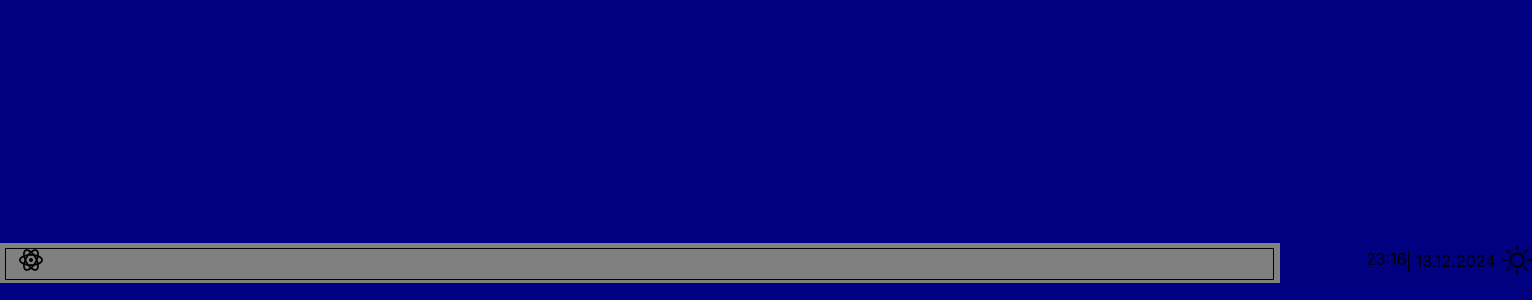
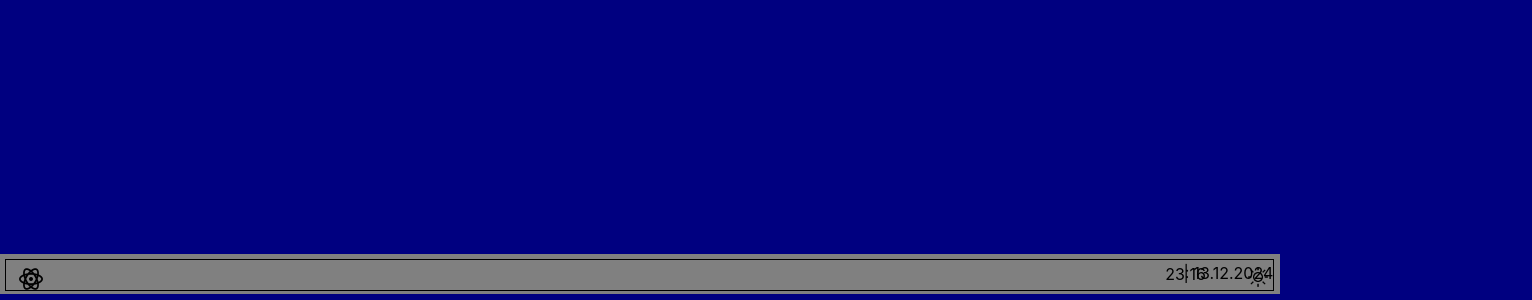
Before and after one commit to DenisV868/DenisV868.github.io, a React (Create React App) app: page / in a window 1280 px wide. Shown: the part 516-816 px from the top of the page, 1532 px wide, since content can reach past the window. Built offline with nearby package versions, Linux system fonts and the light colour scheme.

Commit message:
making weather applet

```diff
--- a/package.json
+++ b/package.json
@@ -3,6 +3,7 @@
   "version": "0.1.0",
   "private": true,
   "dependencies": {
+    "axios": "^1.7.9",
     "cra-template-typescript": "1.2.0",
     "luxon": "^3.5.0",
     "react": "^19.0.0",
--- a/src/App.css
+++ b/src/App.css
@@ -16,7 +16,7 @@ footer{
   height: 40px;
   width: 100%;
   position: relative;
-  top: calc(94vh + 6.5px);
+  top: calc(95vh + 10px);
   align-content: center;
 }
 
@@ -33,7 +33,7 @@ footer > div > p.date{
   padding: 0;
   width: 100px;
   position: relative;
-  left: 175vh;
+  left: 92vw;
   top: 9%;
 }
 
@@ -42,8 +42,8 @@ footer > div > p.time{
   padding: 0;
   width: 0;
   position: relative;
-  bottom: 65%;
-  left: 170vh;
+  bottom: 55%;
+  left: calc(89vw + 20px);
 }
 
 footer > div > p.menu{
@@ -52,7 +52,7 @@ footer > div > p.menu{
   width: 30px;
   height: 30px;
   position: relative;
-  bottom: 140%;
+  bottom: 115%;
   left: 10px;
 }
 
@@ -63,7 +63,7 @@ footer > div > div.menu-menu{
   height: 422px;
   position: relative;
   background-color: #4a4a4a;
-  bottom: 520px;
+  bottom: 560px;
 }
 
 footer > div > p.menu > img{
@@ -271,12 +271,12 @@ p.settings > img{
   width: 30px;
   height: 30px;
   position: relative;
-  bottom: 90px;
-  left: 187vh;
+  bottom: 79px;
+  left: 97vw;
   z-index: 1;
 }
 
 .weather-icon{
-  width: 30px;
-  height: 30px;
+  width: 20px;
+  height: 20px;
 }
```
Also changed, not shown: 1 other file (tests, documents, lock files or other folders).
